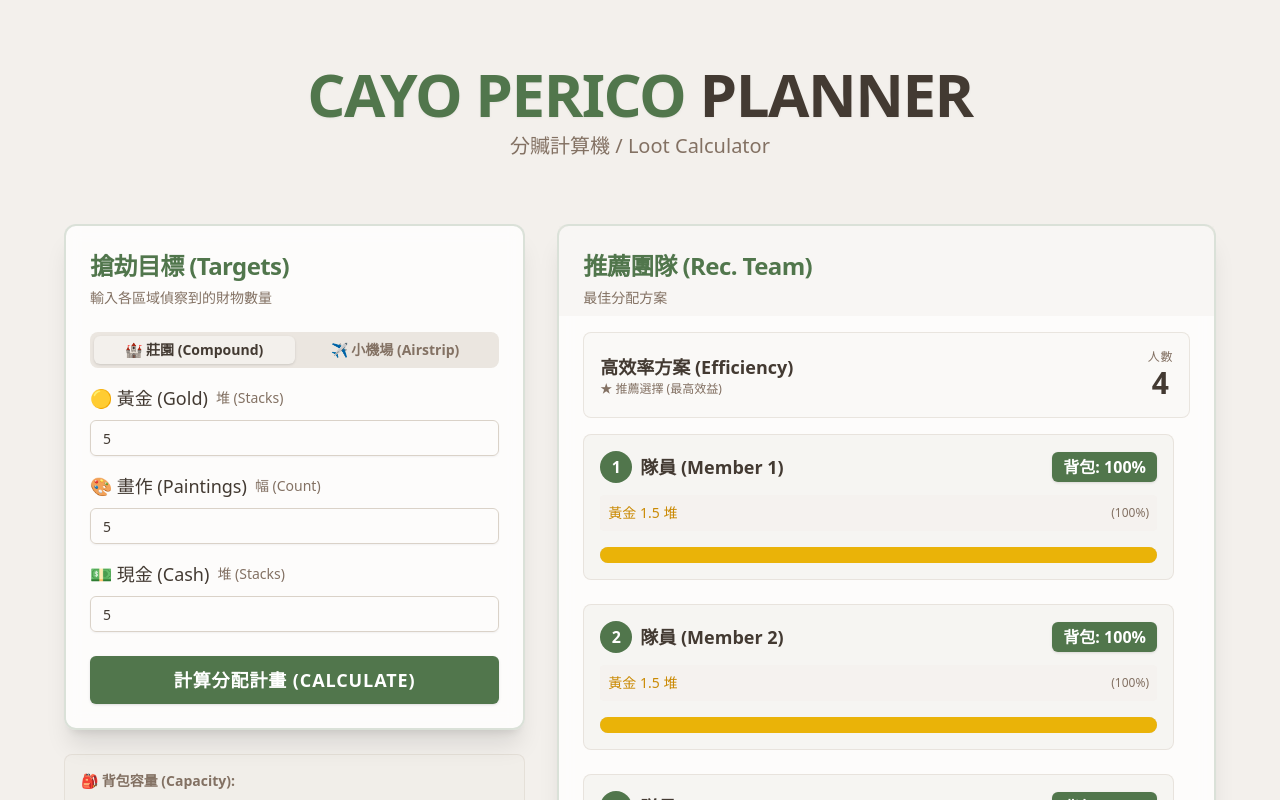
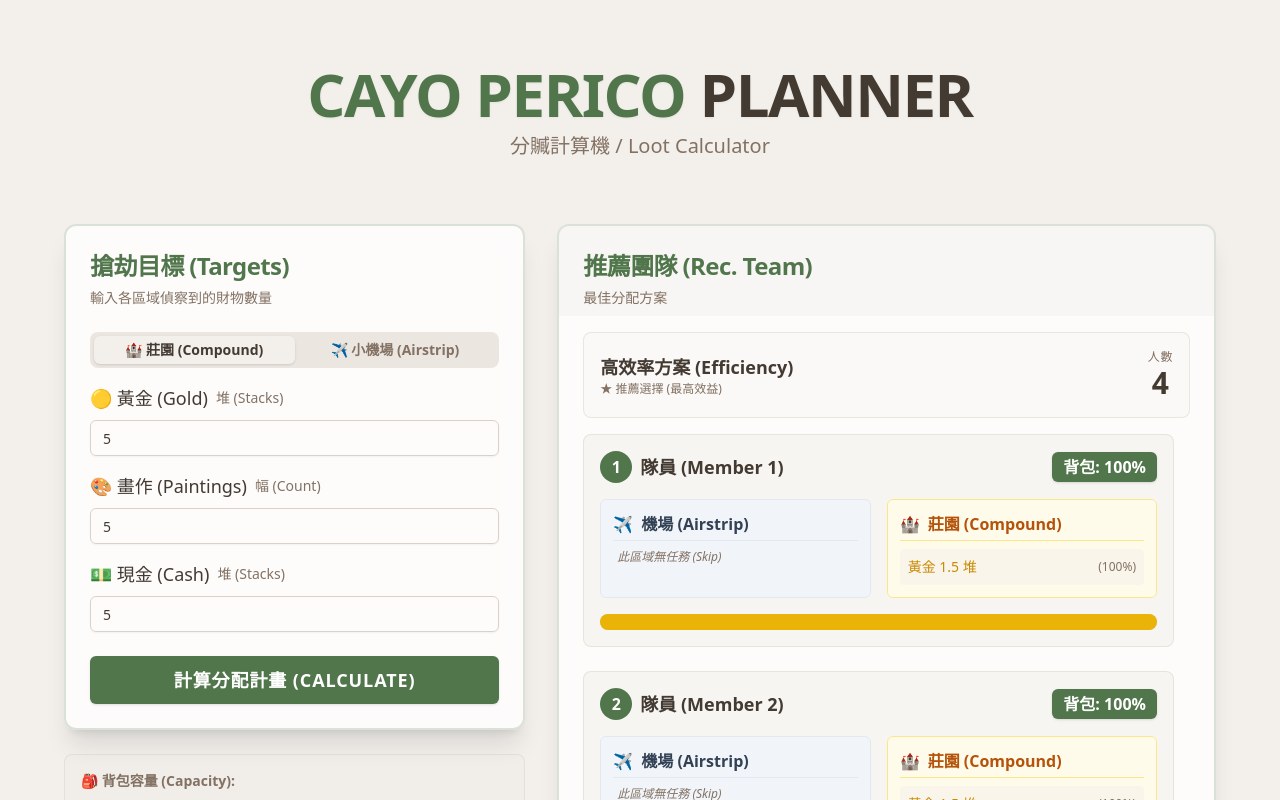
Before and after one commit to a71287300/GTA_Perico, a React (Vite) app: page / in a window 1280 px wide. Both pictures are taken after typing "5", "5", "5" into the empty fields and a click on the button "計算分配計畫 (CALCULATE)". Shown: the top 800 px of the page. Built offline with nearby package versions, Linux system fonts and the light colour scheme.

Commit message:
feat: Implement precise grab counts based on Reddit mechanics

```diff
--- a/src/components/TeamRecommendation.tsx
+++ b/src/components/TeamRecommendation.tsx
@@ -107,9 +107,37 @@
         }
     };
 
+    const airstripItems = player.items.filter(item =>
+        ['cocaine', 'weed', 'cash_airstrip'].includes(item.type)
+    );
+
+    const compoundItems = player.items.filter(item =>
+        ['gold', 'painting', 'cash_compound'].includes(item.type)
+    );
+
+    const renderItems = (items: typeof player.items) => (
+        <div className="space-y-2">
+            {items.map((item, idx) => {
+                const lastParenIndex = item.label.lastIndexOf('(');
+                const labelName = lastParenIndex > 0 ? item.label.substring(0, lastParenIndex) : item.label;
+
+                return (
+                    <div key={idx} className="flex justify-between items-center text-sm bg-background/50 p-2 rounded">
+                        <span className={`font-medium ${getColorClass(item.type, true)}`}>
+                            {labelName}
+                        </span>
+                        <span className="text-muted-foreground text-xs">
+                            ({Math.round(item.percentage * 100)}%)
+                        </span>
+                    </div>
+                );
+            })}
+        </div>
+    );
+
     return (
         <div className="bg-secondary/20 rounded-lg p-4 border border-border/50 hover:border-primary/30 transition-colors">
-            <div className="flex justify-between items-center mb-3">
+            <div className="flex justify-between items-center mb-4">
                 <div className="flex items-center gap-2">
                     <div className="bg-primary text-primary-foreground w-8 h-8 rounded-full flex items-center justify-center font-bold">
                         {player.id}
@@ -121,23 +149,30 @@
                 </Badge>
             </div>
 
-            <div className="space-y-2 mb-4">
-                {player.items.map((item, idx) => {
-                    // Safe split logic: find the last parenthesis for percentage
-                    const lastParenIndex = item.label.lastIndexOf('(');
-                    const labelName = lastParenIndex > 0 ? item.label.substring(0, lastParenIndex) : item.label;
+            <div className="grid grid-cols-1 md:grid-cols-2 gap-4 mb-4">
+                {/* Step 1: Airstrip */}
+                <div className="bg-slate-100 dark:bg-slate-900/50 p-3 rounded-md border border-slate-200 dark:border-slate-800">
+                    <h4 className="flex items-center gap-2 font-bold text-slate-700 dark:text-slate-300 mb-2 pb-1 border-b border-slate-200 dark:border-slate-800">
+                        <span>✈️</span> 機場 (Airstrip)
+                    </h4>
+                    {airstripItems.length > 0 ? (
+                        renderItems(airstripItems)
+                    ) : (
+                        <p className="text-xs text-muted-foreground italic pl-1">此區域無任務 (Skip)</p>
+                    )}
+                </div>
 
-                    return (
-                        <div key={idx} className="flex justify-between items-center text-sm bg-background/50 p-2 rounded">
-                            <span className={`font-medium ${getColorClass(item.type, true)}`}>
-                                {labelName}
-                            </span>
-                            <span className="text-muted-foreground text-xs">
-                                ({Math.round(item.percentage * 100)}%)
-                            </span>
-                        </div>
-                    );
-                })}
+                {/* Step 2: Compound */}
+                <div className="bg-amber-50 dark:bg-amber-950/30 p-3 rounded-md border border-amber-200 dark:border-amber-900/50">
+                    <h4 className="flex items-center gap-2 font-bold text-amber-700 dark:text-amber-400 mb-2 pb-1 border-b border-amber-200 dark:border-amber-900/50">
+                        <span>🏰</span> 莊園 (Compound)
+                    </h4>
+                    {compoundItems.length > 0 ? (
+                        renderItems(compoundItems)
+                    ) : (
+                        <p className="text-xs text-muted-foreground italic pl-1">此區域無任務 (Skip)</p>
+                    )}
+                </div>
             </div>
 
             <div className="h-4 bg-secondary rounded-full overflow-hidden flex shadow-inner">
--- a/src/lib/lootingAlgorithm.ts
+++ b/src/lib/lootingAlgorithm.ts
@@ -246,5 +246,18 @@
     };
 
     const amtStr = parseFloat(amount.toFixed(2));
-    return `${names[type]} ${amtStr} ${units[type]} (${pct}%)`;
+    let suffix = '';
+
+    // Calculate approximate grabs for partial stacks
+    if (amount < 0.99 && type !== 'painting') {
+        let totalGrabs = 10; // Default for Cash, Weed, Cocaine
+        if (type === 'gold') totalGrabs = 7; // Gold has ~7 steps
+
+        const grabs = Math.round(amount * totalGrabs);
+        if (grabs > 0) {
+            suffix = ` (約 ${grabs} 抓)`;
+        }
+    }
+
+    return `${names[type]} ${amtStr} ${units[type]}${suffix} (${pct}%)`;
 }
```
